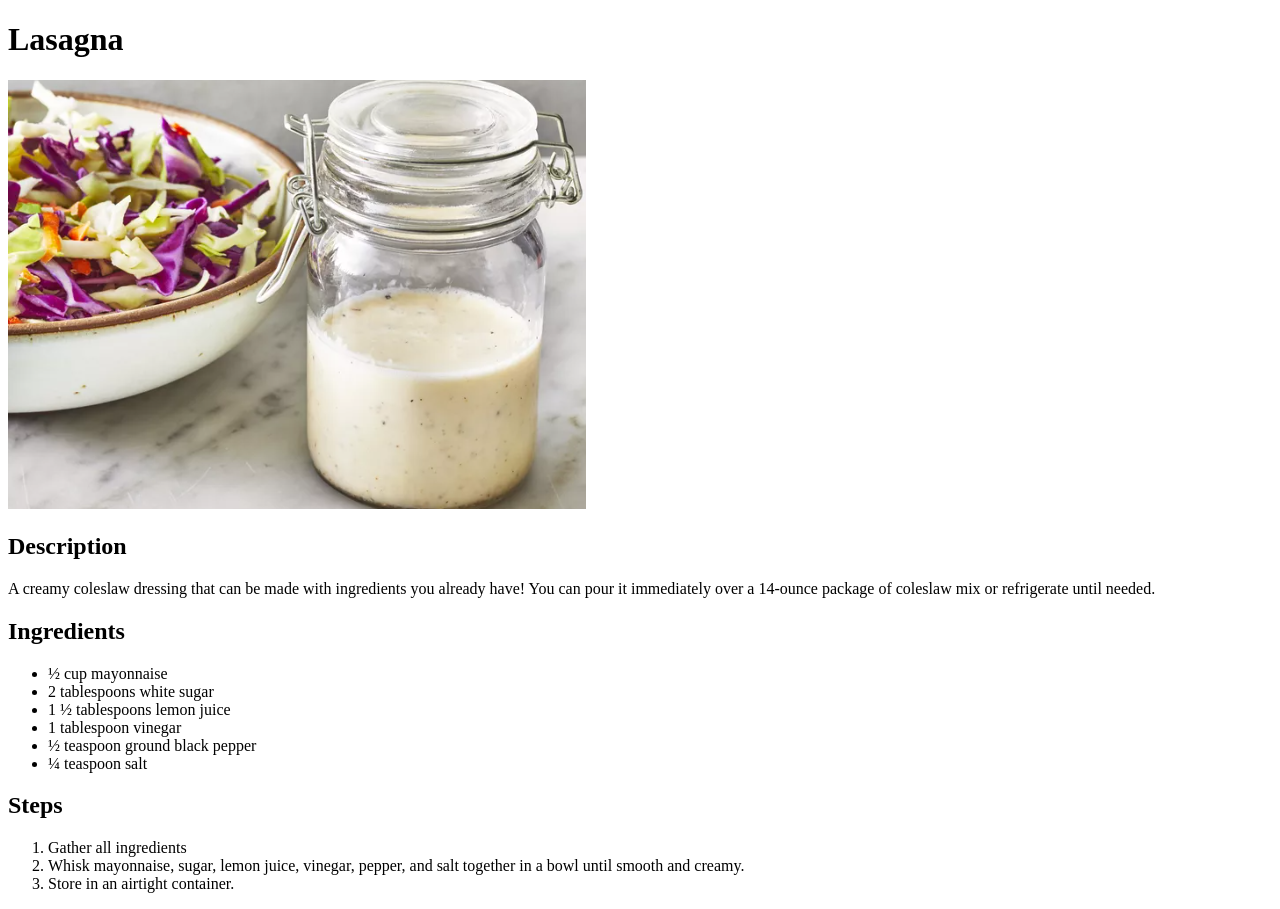
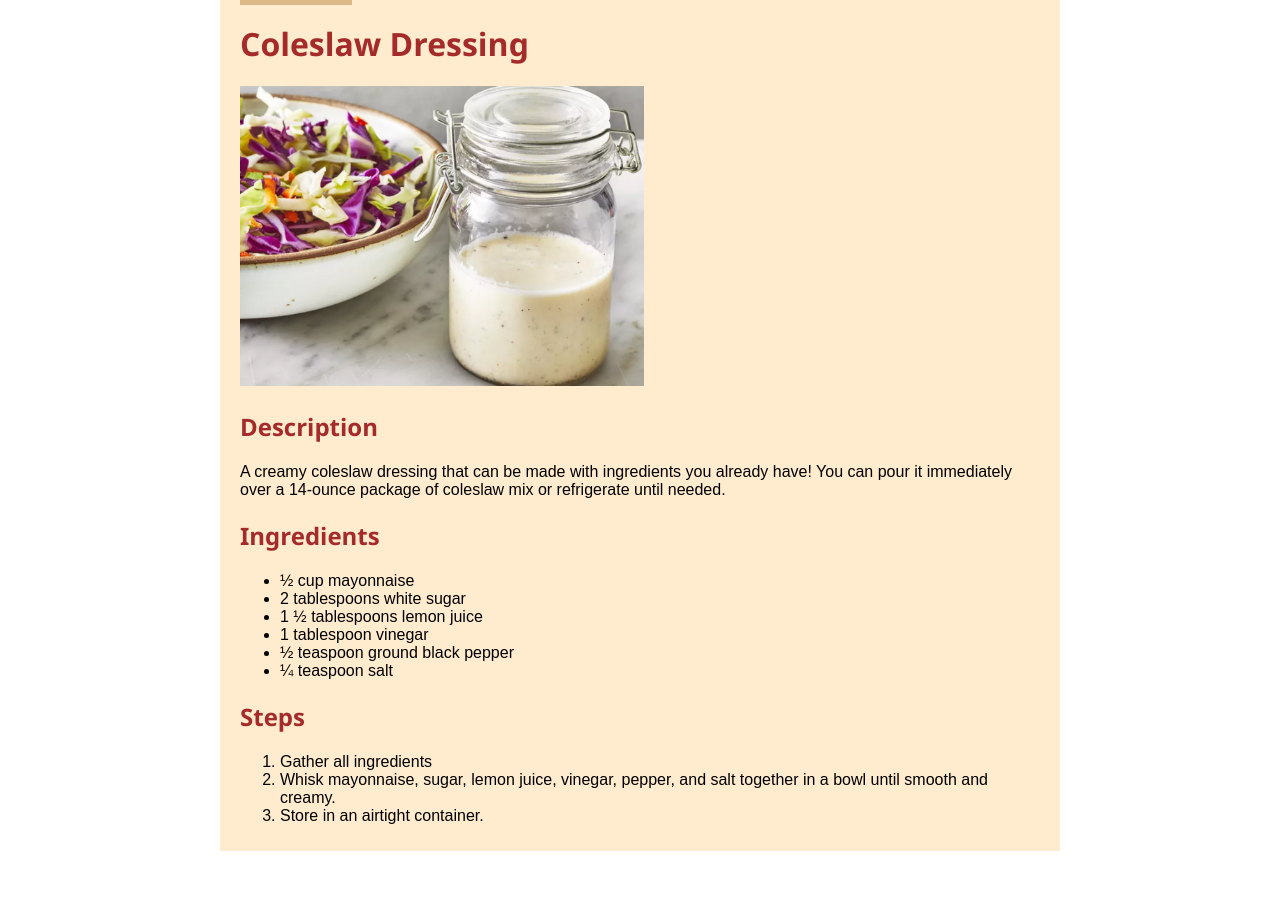
Before and after one commit to jvalesna/odin-recipes, a plain HTML site: page recipes/easy-coleslaw.html in a window 1280 px wide. After the commit the page ends 851 px from the top, so only its background shows below. Drawn offline with Linux system fonts and the light colour scheme.

Commit message:
added css on the index, coleslaw,pasta,chimichurri recipe pages

```diff
--- a/recipes/easy-coleslaw.html
+++ b/recipes/easy-coleslaw.html
@@ -2,13 +2,18 @@
 <html lang="en">
     <head>
         <meta charset="utf-8">
+        <link rel="stylesheet" href="recipe-style.css">
         <title>Lasagna</title>
     </head>
     <body>
-        <h1>Lasagna</h1>
+        <div class="container">
+            <a href="/index.html" class="home-link">HOME</a>
+            <h1>Coleslaw Dressing</h1>
             <img src="easy-coleslaw.png" alt="easy coleslaw image">
             <h2>Description</h2>
-        <p>A creamy coleslaw dressing that can be made with ingredients you already have! You can pour it immediately over a 14-ounce package of coleslaw mix or refrigerate until needed.</p>
+            <p>A creamy coleslaw dressing that can be made with ingredients
+                you already have! You can pour it immediately over a 14-ounce
+                package of coleslaw mix or refrigerate until needed.</p>
             <h2>Ingredients</h2>
             <ul>
                 <li>½ cup mayonnaise</li>
@@ -24,5 +29,7 @@
                 <li>Whisk mayonnaise, sugar, lemon juice, vinegar, pepper, and salt together in a bowl until smooth and creamy.</li>
                 <li>Store in an airtight container.</li>
             </ol>
+        </div>
+
     </body>
 </html>
--- /dev/null
+++ b/recipes/recipe-style.css
@@ -0,0 +1,40 @@
+body{
+    margin: 0;
+    height: 100%;
+    display: flex;
+    justify-content: center;
+    align-items: center;
+    height: 100vh;
+}
+.home-link{
+    text-decoration: none;
+    font-family: 'Segoe UI', Tahoma, Geneva, Verdana, sans-serif;
+    font-size: 30px;
+    font-weight: bold;
+    color: black;
+    background-color: burlywood;
+    padding: 5px 10px;
+}
+.home-link:hover{
+    background-color: rgb(218, 155, 73);
+    color: white;
+}
+
+h1, h2{
+    font-family: 'Segoe UI', Tahoma, Geneva, Verdana, sans-serif;
+    color:brown;
+}
+p, li{
+    font-family: Arial, Helvetica, sans-serif;
+}
+
+img{
+    height: 300px;
+    width: auto;
+}
+
+.container{
+    background-color: blanchedalmond;
+    width: 800px;
+    padding: 10px 20px;
+}
--- /dev/null
+++ b/styl.css
@@ -0,0 +1,35 @@
+body{
+    margin: 0;
+    height: 100%;
+    display: flex;
+    justify-content: center;
+    align-items: center;
+    height: 100vh;
+}
+
+h1{
+    font-family:'Segoe UI', Tahoma, Geneva, Verdana, sans-serif;
+    text-align: center;
+    font-size: 36px;
+}
+
+li{
+    font-family: Arial, Helvetica, sans-serif;
+    padding-bottom: 5px;
+}
+
+a{
+    text-decoration: none;
+    color:brown;
+}
+
+
+.container{
+    background-color: blanchedalmond;
+    height: 200px;
+    width: 400px;
+    display: flex;
+    flex-direction: column;
+    justify-content: center;
+    align-items: center;
+}
```
Also changed, not shown: index.html (+7 -0 lines), recipes/chimichurri.html (+4 -0 lines), recipes/pasta-salad.html (+4 -0 lines), 1 other file. Lines whose indentation alone changed are shown as unchanged.
